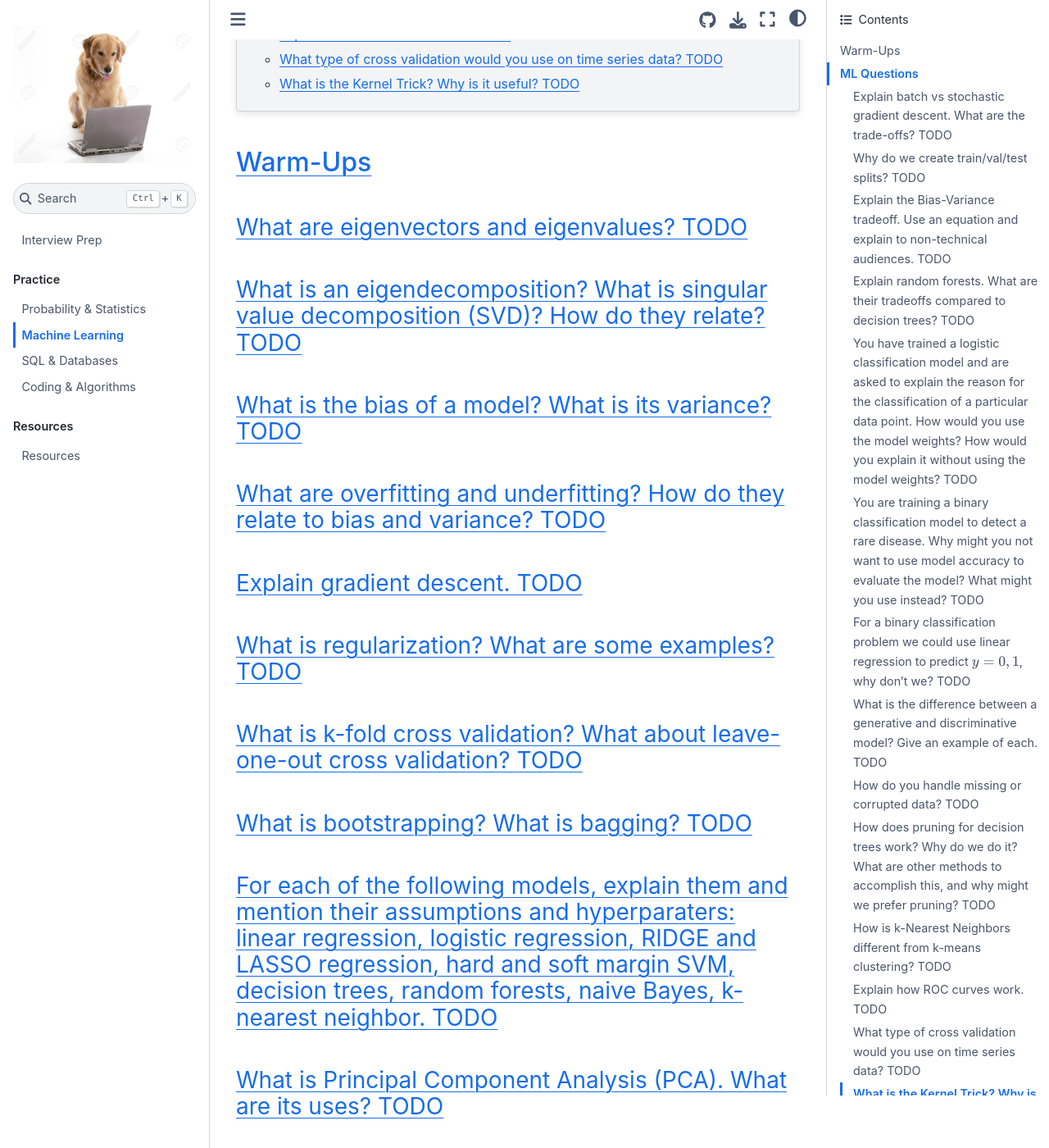
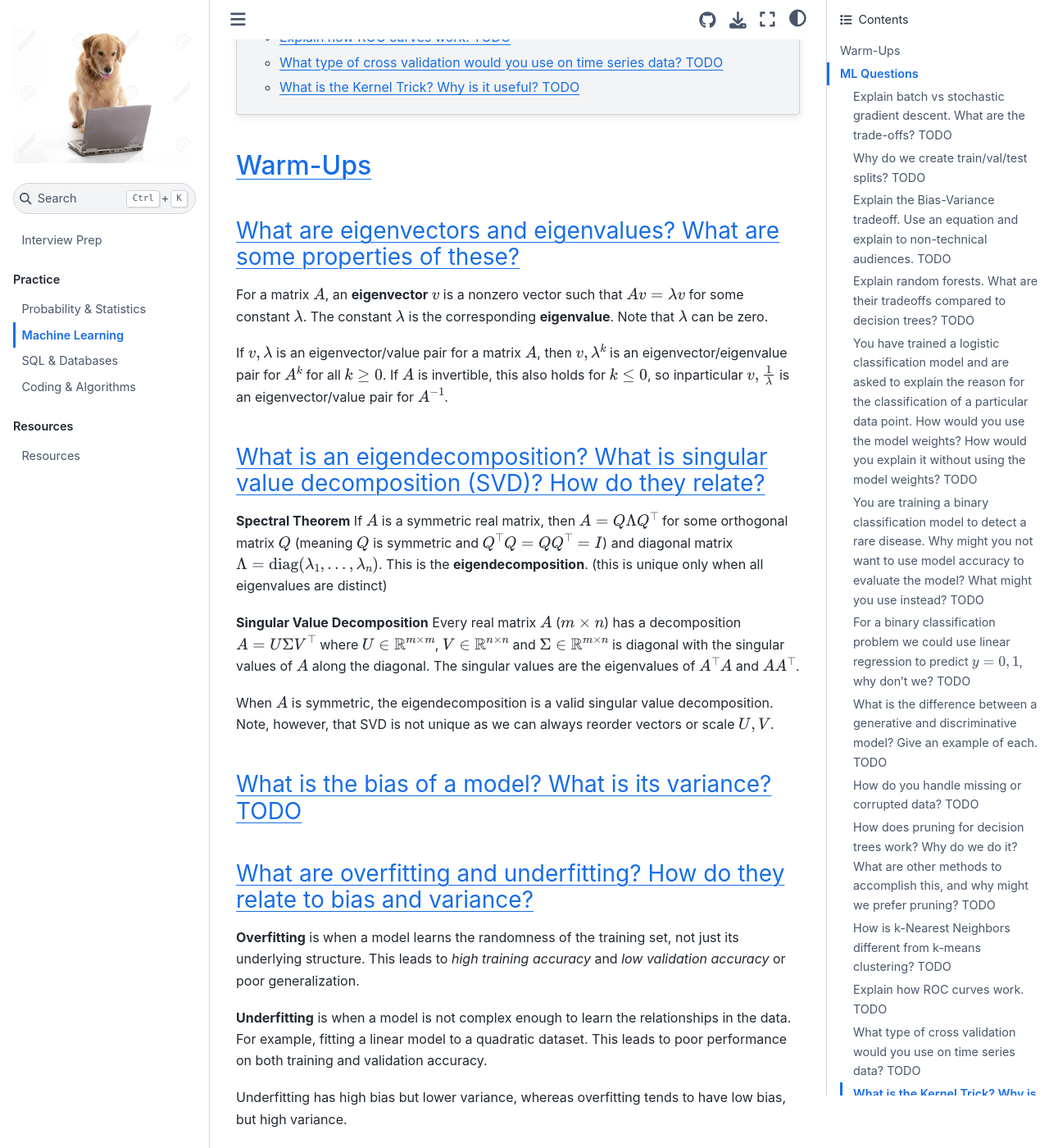
Before and after one commit to amichaelsen/data-science-interview-prep, a Jupyter Book: the page built from practice/machine_learning.md, in a window 1280 px wide and 1400 px high, scrolled down 1580 px. Shown: the whole window at 82% size. Built offline with Jupyter Book 1.0.4 settings and Sphinx 7.4.7 and the Sphinx Book theme 1.1.4, drawn with Linux system fonts in a browser that asks for light colours; some of the changed text lies outside the part shown.

Commit message:
Fill in some warm up ML questions

```diff
--- a/practice/machine_learning.md
+++ b/practice/machine_learning.md
@@ -12,19 +12,64 @@ Clicking on a question in the list below will take you to the solution, clicking
 
 ## Warm-Ups
 
-### What are eigenvectors and eigenvalues? TODO
+### What are eigenvectors and eigenvalues? What are some properties of these?
 
-### What is an eigendecomposition? What is singular value decomposition (SVD)? How do they relate? TODO
+For a matrix $A$, an **eigenvector** $v$ is a nonzero vector such that $Av = \lambda v$ for some constant $\lambda$. The constant $\lambda$ is the corresponding **eigenvalue**. Note that $\lambda$ can be zero.
+
+If $v,\lambda$ is an eigenvector/value pair for a matrix $A$, then $v,\lambda^k$ is an eigenvector/eigenvalue pair for $A^k$ for all $k\geq 0$. If $A$ is invertible, this also holds for $k\leq 0$, so inparticular $v,\tfrac{1}{\lambda}$ is an eigenvector/value pair for $A^{-1}$.
+
+### What is an eigendecomposition? What is singular value decomposition (SVD)? How do they relate?
+
+**Spectral Theorem** If $A$ is a symmetric real matrix, then $A=Q\Lambda Q^\top$ for some orthogonal matrix $Q$ (meaning $Q$ is symmetric and $Q^\top Q = QQ^\top=I$) and diagonal matrix $\Lambda = \text{diag}(\lambda_1,\ldots, \lambda_n)$. This is the **eigendecomposition**. (this is unique only when all eigenvalues are distinct)
+
+**Singular Value Decomposition** Every real matrix $A$ ($m\times n$) has a decomposition $A=U\Sigma V^\top$ where $U\in \mathbb{R}^{m\times m}$, $V\in \mathbb{R}^{n\times n}$ and $\Sigma\in \mathbb{R}^{m\times n}$ is diagonal with the singular values of $A$ along the diagonal. The singular values are the eigenvalues of $A^\top A$ and $AA^\top$.
+
+When $A$ is symmetric, the eigendecomposition is a valid singular value decomposition. Note, however, that SVD is not unique as we can always reorder vectors or scale $U,V$.
+
 
 ### What is the bias of a model? What is its variance? TODO
 
-### What are overfitting and underfitting? How do they relate to bias and variance? TODO
+### What are overfitting and underfitting? How do they relate to bias and variance?
 
-### Explain gradient descent. TODO
+**Overfitting** is when a model learns the randomness of the training set, not just its underlying structure. This leads to *high training accuracy* and *low validation accuracy* or poor generalization.
+
+**Underfitting** is when a model is not complex enough to learn the relationships in the data. For example, fitting a linear model to a quadratic dataset. This leads to poor performance on both training and validation accuracy.
+
+Underfitting has high bias but lower variance, whereas overfitting tends to have low bias, but high variance.
+
+
+### Explain gradient descent.
+
+Often in machine learning we want to optimize by finding a minimum (or maximum) of a given cost function. For example we may train a model and learn the weights that minimize some loss function on the training data. **Gradient descent** is an optimization tool for iteratively finding the minimizing values for a function.
+
+Requirement: the function must be **differentiable**.
+
+Suppose we have a function $L(x)$ and we want to solve for the $\hat{x}$ that minimizes $L$. We start at some initial point, $x_0$. Taking the derivative (or gradient) of $L$ at $x_0$ we can then correct $x_0$ using this derivative and some learning rate $\varepsilon$ to get $x_1 = x_0 -\varepsilon \nabla_L(x_0)$. If we reach a local mininima, then this iteration will be stationary, so we repeat this correction until we converge to $\hat{x}$.
+
+![gradient descent](images/gradient_descent.png)
+
+[Image Source](https://ml-cheatsheet.readthedocs.io/en/latest/gradient_descent.html)
+
+
+If $L$ is **not convex** this may be only a local minima, and not the global minima. However if $L$ is convex, then the local minima will be global minima as well. Caution: If the function asymptotically decreases then the global optima may be at infinity.
+
 
 ### What is regularization? What are some examples? TODO
 
-### What is k-fold cross validation? What about leave-one-out cross validation? TODO
+### What is a training/validation split? Why do we use them?
+
+Most models require training on some data to determine optimal weights. In this case, models are fit to perform well on the training data, so their accuracy must be determined on new data that has not been seen before, but that we have labels for so we can measure accuracy. Thus when training and scoring a model, we will split our labeled data into training and validation data, use the former to train the madel and the latter to assess how well the model generalizes to new data.
+
+In the case where we want to tune a hyperparameter of a model, which will require training the model and scoring it repeatedly, our choice of hyperparemeter will similarly be selected for its performance on the validation set. Thus we need a third set, the test dataset, to evaluate our final model's accuracy.
+
+As a general principal, the test data should be extracted at the start and set aside. Then it is only used when a model is totally finished to report the generalization accuracy of the model. If further model tuning is done, ideally new testing data would be collected.
+
+### What is k-fold cross validation? What about leave-one-out (LOO) cross validation?
+
+$k$-fold cross validation is a method of splitting data for training/validation of a model. Given a number $k$, we split the data into $k$ groups (these can be stratified by class or randomly assigned). Then for each of the $k$ groups, we generate a split where this group is the validation data and the other $k-1$ groups are combined into the training data. The model is then trained (using the $k-1$ groups) and scored (using the remmaining $k$th group) for each split, and the average accuracy is reported. One advantage to this method is that every data point is used as both training and validation over the course of the model evaluation.
+
+
+Leave-one-out cross vaidation is a version of $k$-fold CV where $k$ is the size of the dataset, so that the validation group for each split is a single sample.
 
 ### What is bootstrapping? What is bagging? TODO
 
@@ -34,11 +79,25 @@ Clicking on a question in the list below will take you to the solution, clicking
 
 ### What is the difference between supervised and unsupervised learning? Give some examples of each.  TODO
 
-### Define precision and recall. How do they relate to an $F_1$ score? TODO
+### Define precision and recall. How do they relate to an $F_1$ score?
+
+Precision, Recall, and their single combined metric $F_1$ are measures of madel accuracy for rare class classification.
+
+Let $TP/TN$ be True Positives/Negatives, $FP/FN$ be False Positives/Negatives.
+
+**Precision** is the number of positives predicted that are correct, that is $\frac{TP}{TP+FP}$.
+
+**Recall** is the number of true positives identified as such by the model, i.e. $\frac{TP}{TP+FN}$.
+
+For a single combined metric, we have the $F_1$ score, $F_1 = \frac{Precision \times Recall}{Precision + Recall}$.
 
 ### What is the sigmoid function? What are some properties it has? TODO
 
 ### What is entropy? What is Gini impurity? TODO
+
+
+
+
 
 ## ML Questions
 
```
Also changed, not shown: practice/images/gradient_descent.png (added).
